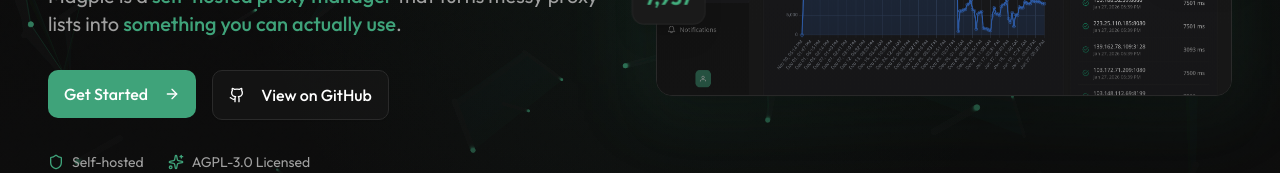
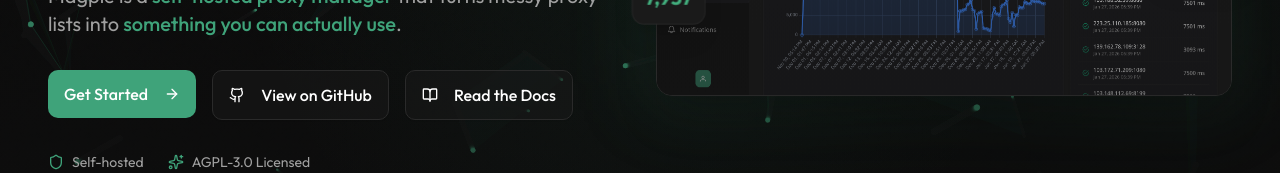
Before and after one commit to Magpie-Tools/magpie-website, a React (Vite) app: page / in a window 1280 px wide. Shown: the part 460-633 px from the top of the page. Built offline with nearby package versions, Linux system fonts and the light colour scheme.

Commit message:
Cleanup and fix scripts and add a docs button

```diff
--- a/src/sections/CTA.tsx
+++ b/src/sections/CTA.tsx
@@ -1,6 +1,6 @@
 import { useEffect, useRef } from 'react';
 import { Button } from '@/components/ui/button';
-import { Github, ExternalLink, Heart } from 'lucide-react';
+import { BookOpen, Github, Heart } from 'lucide-react';
 import gsap from 'gsap';
 import { ScrollTrigger } from 'gsap/ScrollTrigger';
 
@@ -84,7 +84,7 @@ export default function CTA() {
               asChild
             >
               <a href="/docs">
-                <ExternalLink className="w-5 h-5 mr-2" />
+                <BookOpen className="w-5 h-5 mr-2" />
                 Read the Docs
               </a>
             </Button>
--- a/src/sections/Hero.tsx
+++ b/src/sections/Hero.tsx
@@ -1,7 +1,7 @@
 import { useEffect, useRef, useState } from 'react';
 import { Button } from '@/components/ui/button';
 import { Badge } from '@/components/ui/badge';
-import { Github, ArrowRight, Shield, Sparkles } from 'lucide-react';
+import { BookOpen, Github, ArrowRight, Shield, Sparkles } from 'lucide-react';
 import gsap from 'gsap';
 
 interface Particle {
@@ -264,6 +264,17 @@ export default function Hero() {
                   View on GitHub
                 </a>
               </Button>
+              <Button
+                size="lg"
+                variant="outline"
+                className="border-[#2a2a2a] bg-[#1a1a1a]/50 text-white hover:bg-[#1a1a1a] hover:border-[#3fa37a]/50 px-8 py-6 text-base font-medium transition-all duration-300"
+                asChild
+              >
+                <a href="/docs">
+                  <BookOpen className="w-4 h-4 mr-2" />
+                  Read the Docs
+                </a>
+              </Button>
             </div>
 
             {/* Trust indicators */}
```
Also changed, not shown: 1 other file (tests, documents, lock files or other folders).
